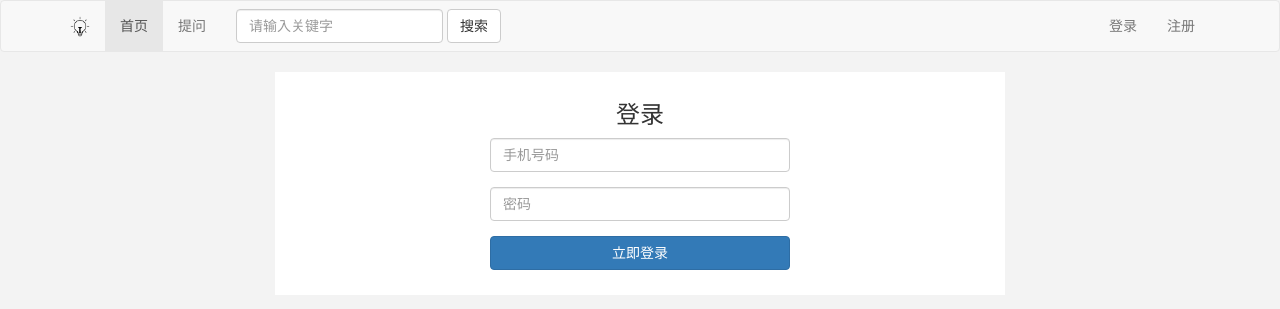
After one commit to suwenkun1126/Flask_Question, a Flask app: page /login in a window 1280 px wide. The commit adds this page. Shown: the top 309 px of the page. Run offline with Flask 2, Linux system fonts and the light colour scheme; some libraries are stand-ins or nearby versions.

Commit message:
登录页面的创建

```diff
--- a/Flask_Question.py
+++ b/Flask_Question.py
@@ -1,4 +1,4 @@
-from flask import Flask,render_template,url_for
+from flask import Flask,render_template,url_for,request
 import config
 
 app = Flask(__name__)
@@ -9,5 +9,12 @@ app.config.from_object(config)
 def index():
     return render_template('index.html')
 
+@app.route('/login',methods=['GET','POST'])
+def login():
+    if request.method == 'GET':
+        return render_template('login.html')
+    else:
+        pass
+
 if __name__ == '__main__':
     app.run()
--- a/static/css/base.css
+++ b/static/css/base.css
@@ -1,3 +1,13 @@
 .logo {
     width: 20px;
 }
+body {
+    background-color: #f3f3f3;
+}
+.main {
+    background-color: #ffffff;
+    width: 730px;
+    margin: 0 auto;
+    overflow: hidden;
+    padding: 10px;
+}
--- /dev/null
+++ b/static/css/login.css
@@ -0,0 +1,7 @@
+.form-container {
+    width :300px;
+    margin: 0 auto;
+}
+.page-title {
+    text-align: center;
+}
--- a/templates/base.html
+++ b/templates/base.html
@@ -43,13 +43,15 @@
                     <button type="submit" class="btn btn-default">搜索</button>
                 </form>
                 <ul class="nav navbar-nav navbar-right">
-                    <li><a href="#">登录</a></li>
+                    <li><a href="{{ url_for('login') }}">登录</a></li>
                     <li><a href="#">注册</a></li>
                 </ul>
             </div><!-- /.navbar-collapse -->
         </div><!-- /.container -->
     </nav>
-    {% block main %}
-    {% endblock %}
+    <div class="main">
+        {% block main %}
+        {% endblock %}
+    </div>
 </body>
 </html>
--- /dev/null
+++ b/templates/login.html
@@ -0,0 +1,21 @@
+{% extends 'base.html' %}
+{% block title %}登录{% endblock %}
+{% block head %}
+    <link rel="stylesheet" href="{{ url_for('static',filename='css/login.css') }}">
+{% endblock %}
+{% block main %}
+    <h3 class="page-title">登录</h3>
+    <form action="" method="post">
+        <div class="form-container">
+            <div class="form-group">
+                <input class="form-control" type="text" placeholder="手机号码">
+            </div>
+            <div class="form-group">
+                <input class="form-control" type="password" placeholder="密码">
+            </div>
+            <div class="form-group">
+                <button class="btn btn-primary btn-block">立即登录</button>
+            </div>
+        </div>
+    </form>
+{% endblock %}
```
